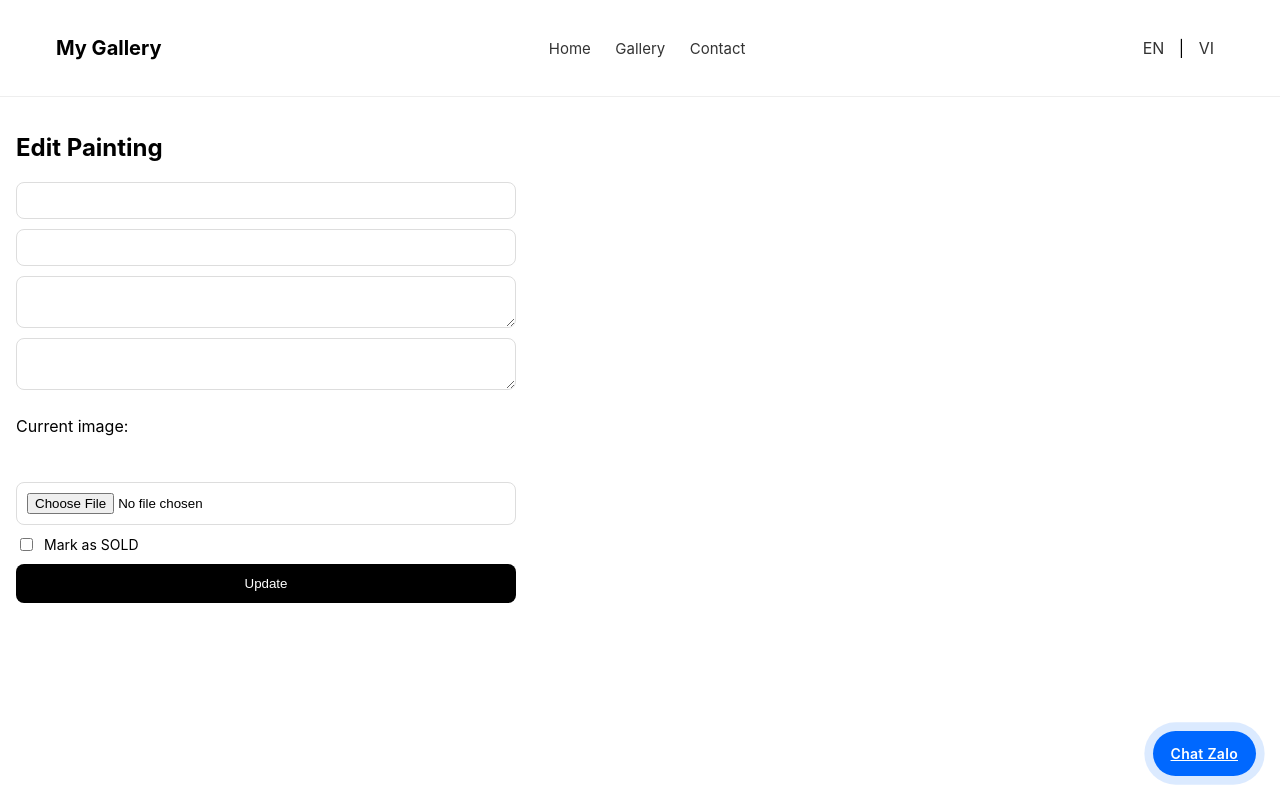
After one commit to voanhkiet/painting-site, a Python web app: template templates/edit.html in a window 1280 px wide. The commit adds this page. Run offline with Jinja, Linux system fonts and the light colour scheme; the template is opened without the code that fills it, so the values that code supplies are empty.

Commit message:
update edit

```diff
--- a/static/css/style.css
+++ b/static/css/style.css
@@ -764,3 +764,22 @@ nav a {
     justify-content: space-between;
     align-items: center;
 }
+
+.admin-actions {
+    display: flex;
+    gap: 8px;
+    margin-top: 8px;
+}
+
+.edit-btn {
+    background: #3498db;
+    color: white;
+    padding: 6px 10px;
+    border-radius: 6px;
+    text-decoration: none;
+    font-size: 13px;
+}
+
+.edit-btn:hover {
+    background: #2980b9;
+}
--- a/templates/base.html
+++ b/templates/base.html
@@ -55,5 +55,6 @@
     <button onclick="submitInquiry()">Send</button>
   </div>
 </div>
+
 </body>
 </html>
--- /dev/null
+++ b/templates/edit.html
@@ -0,0 +1,29 @@
+{% extends "base.html" %}
+
+{% block content %}
+
+<h2>Edit Painting</h2>
+
+<form method="POST" enctype="multipart/form-data" class="admin-form">
+
+    <input type="text" name="title_en" value="{{ painting.title_en }}" required>
+    <input type="text" name="title_vi" value="{{ painting.title_vi }}" required>
+
+    <textarea name="description_en">{{ painting.description_en }}</textarea>
+    <textarea name="description_vi">{{ painting.description_vi }}</textarea>
+
+    <p>Current image:</p>
+    <img src="{{ painting.image }}" style="width:150px; margin-bottom:10px;">
+
+    <input type="file" name="image">
+
+    <label class="sold-check">
+        <input type="checkbox" name="is_sold" {% if painting.is_sold %}checked{% endif %}>
+        Mark as SOLD
+    </label>
+
+    <button type="submit">Update</button>
+
+</form>
+
+{% endblock %}
```
Also changed, not shown: app.py (+28 -3 lines).
